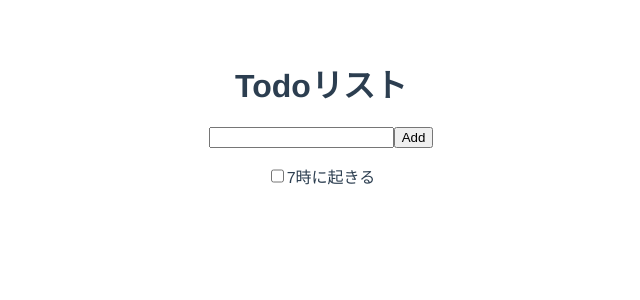
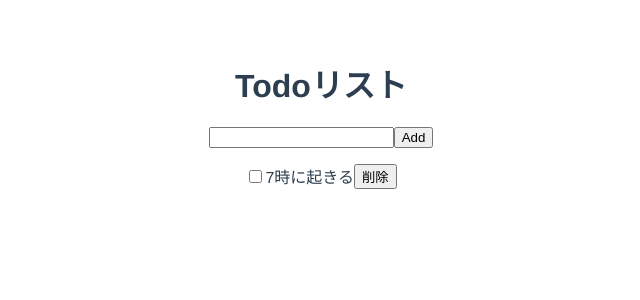
Before and after one commit to watsuyo/vue-sample-todo-app, a Vue app: page / in a window 1280 px wide. Shown: the top 300 px of the page, without its empty margins (319-959 px from the left). Built offline with nearby package versions, Linux system fonts and the light colour scheme.

Commit message:
削除機能を追加

```diff
--- a/src/components/TodoItem.vue
+++ b/src/components/TodoItem.vue
@@ -2,6 +2,7 @@
   <div class="todo-item">
     <input type="checkbox" v-model="todo.isDone" />
     <span :class="[todo.isDone ? 'todo-done' : '']">{{ todo.title }}</span>
+    <button @click="deleteTodo(todo.uid)">削除</button>
   </div>
 </template>
 
@@ -15,6 +16,11 @@ export default Vue.extend({
       type: Object as PropType<Todo>,
       required: true
     }
+  },
+  methods: {
+    deleteTodo(uid: string) {
+      this.$emit('deletetodo', uid)
+    }
   }
 })
 </script>
--- a/src/components/TodoItemList.vue
+++ b/src/components/TodoItemList.vue
@@ -1,7 +1,12 @@
 <template>
   <div>
     <p>
-      <TodoItem v-for="(todo, key) in todoList" :key="key" :todo="todo" />
+      <TodoItem
+        v-for="(todo, key) in todoList"
+        :key="key"
+        :todo="todo"
+        @deletetodo="deleteTodo($event)"
+      />
     </p>
   </div>
 </template>
@@ -20,6 +25,11 @@ export default Vue.extend({
       type: Array as PropType<Todo[]>,
       required: true
     }
+  },
+  methods: {
+    deleteTodo(uid: string) {
+      this.$emit('deletetodo', uid)
+    }
   }
 })
 </script>
--- a/src/views/Index.vue
+++ b/src/views/Index.vue
@@ -2,7 +2,11 @@
   <div>
     <h1>Todoリスト</h1>
     <TodoItemForm @addtodoitem="addTodoItem($event)"></TodoItemForm>
-    <TodoItemList class="todo-item-list" :todoList="todoList" />
+    <TodoItemList
+      class="todo-item-list"
+      :todoList="todoList"
+      @deletetodo="deleteTodo($event)"
+    />
   </div>
 </template>
 
@@ -38,6 +42,9 @@ export default {
         createdAt: new Date()
       }
       this.todoList.push(newTodoItem)
+    },
+    deleteTodo(uid) {
+      this.todoList = this.todoList.filter(item => item.uid !== uid)
     }
   }
 }
```
